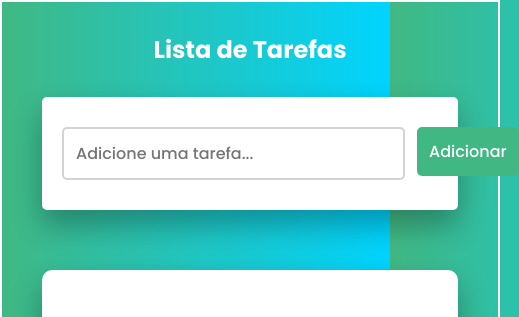
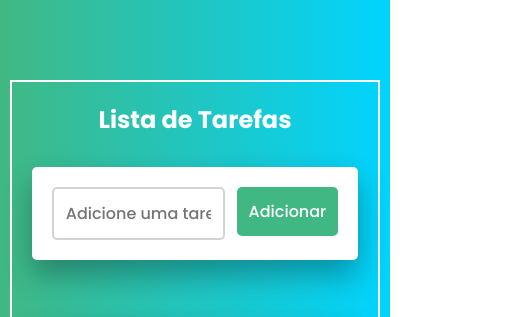
Before and after one commit to mbrazf/To-Do-List, a plain HTML site: page index.html in a window 390 px wide. Shown: the top 317 px of the page, 519 px wide, since content can reach past the window. Drawn offline with Linux system fonts and the light colour scheme.

Commit message:
Mobile adjust

```diff
--- a/styles.css
+++ b/styles.css
@@ -6,7 +6,8 @@
 }
 
 body {
-    height:  100vh;
+
+    height:  100%;
     background: linear-gradient(
         90deg,
         rgba(65, 184, 131, 1 ) 0%,
@@ -14,10 +15,11 @@ body {
         );
 }
 
+
 .container {
-    margin: 0 auto;
+    margin: 80px auto;
     border:  2px solid #fff;
-    padding:  30px 40px;
+    padding:  40px 40px;
     width: 40%;
     min-width: 500px;
 }
@@ -30,7 +32,7 @@ h1 {
 
 .new-task-container {
     background-color: #fff;
-    padding: 30px 20px;
+    padding: 20px 20px;
     border-radius: 5px;
     box-shadow: 0 15px 30px rgba(0, 0, 0, 0.3);
     display: flex;
@@ -43,6 +45,7 @@ h1 {
     border-radius: 5px;
     padding: 12px;
     font-weight: 500;
+    width: 100px;
 }
 
 .new-task-container input:focus {
@@ -133,3 +136,21 @@ a {
     text-decoration: line-through;
     color: #41b883;
 }
+
+@media (max-width: 480px) {
+    .container {
+        min-width:  0;
+        width: 95%;
+        padding: 20px;
+    }
+
+
+
+    .new-task-container{
+        width: 100%;
+    }
+
+    .tasks-container {
+        width: 100%;
+    }
+}
```
Also changed, not shown: 1 other file.
